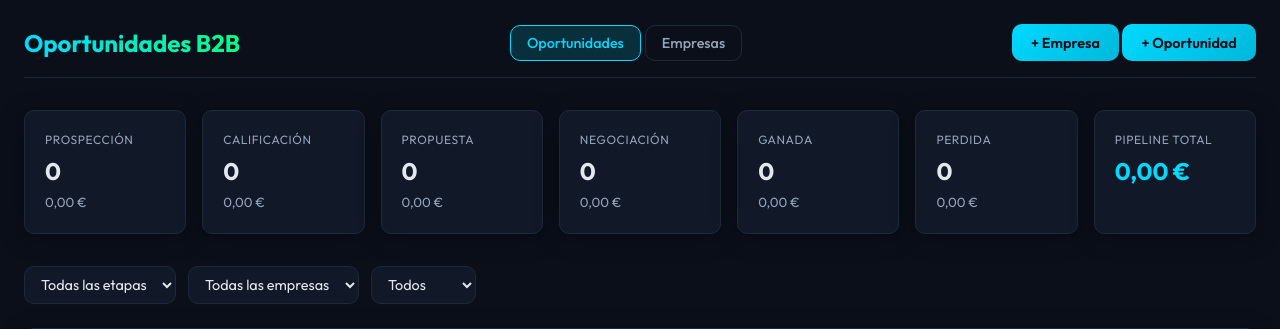
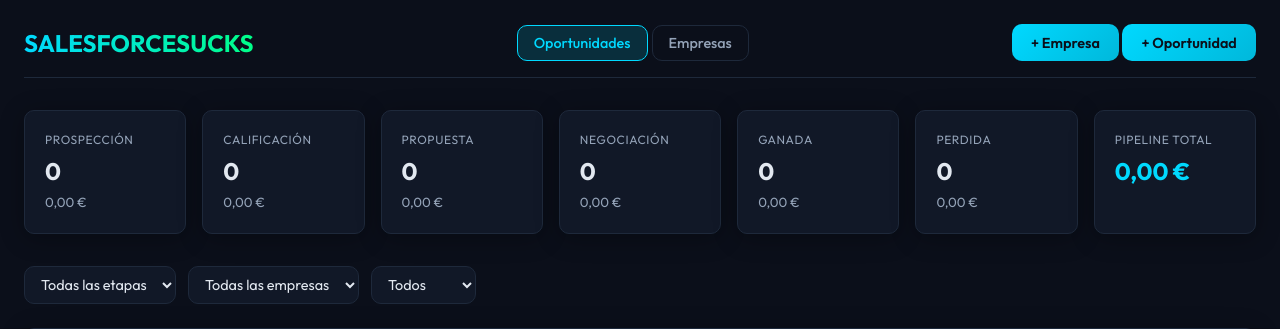
Before and after one commit to alfredoperez95/sandbox, a PHP site: page / in a window 1280 px wide. Shown: the top 329 px of the page. Run offline with PHP 8.4, Linux system fonts and the light colour scheme; data that the repository does not hold is empty.

Commit message:
Update branding in index.php and README.md to reflect new project name 'SALESFORCESUCKS'.

```diff
--- a/index.php
+++ b/index.php
@@ -3,7 +3,7 @@
 <head>
     <meta charset="UTF-8">
     <meta name="viewport" content="width=device-width, initial-scale=1.0">
-    <title>Oportunidades B2B · Consultoría</title>
+    <title>SALESFORCESUCKS · Consultoría</title>
     <link rel="preconnect" href="https://fonts.googleapis.com">
     <link rel="preconnect" href="https://fonts.gstatic.com" crossorigin>
     <link href="https://fonts.googleapis.com/css2?family=Outfit:wght@300;400;500;600;700&display=swap" rel="stylesheet">
@@ -254,7 +254,7 @@
 <body>
     <div class="app">
         <header>
-            <span class="logo">Oportunidades B2B</span>
+            <span class="logo">SALESFORCESUCKS</span>
             <nav class="nav-tabs">
                 <button type="button" class="nav-tab active" data-tab="opportunities">Oportunidades</button>
                 <button type="button" class="nav-tab" data-tab="companies">Empresas</button>
```
Also changed, not shown: README.md.
